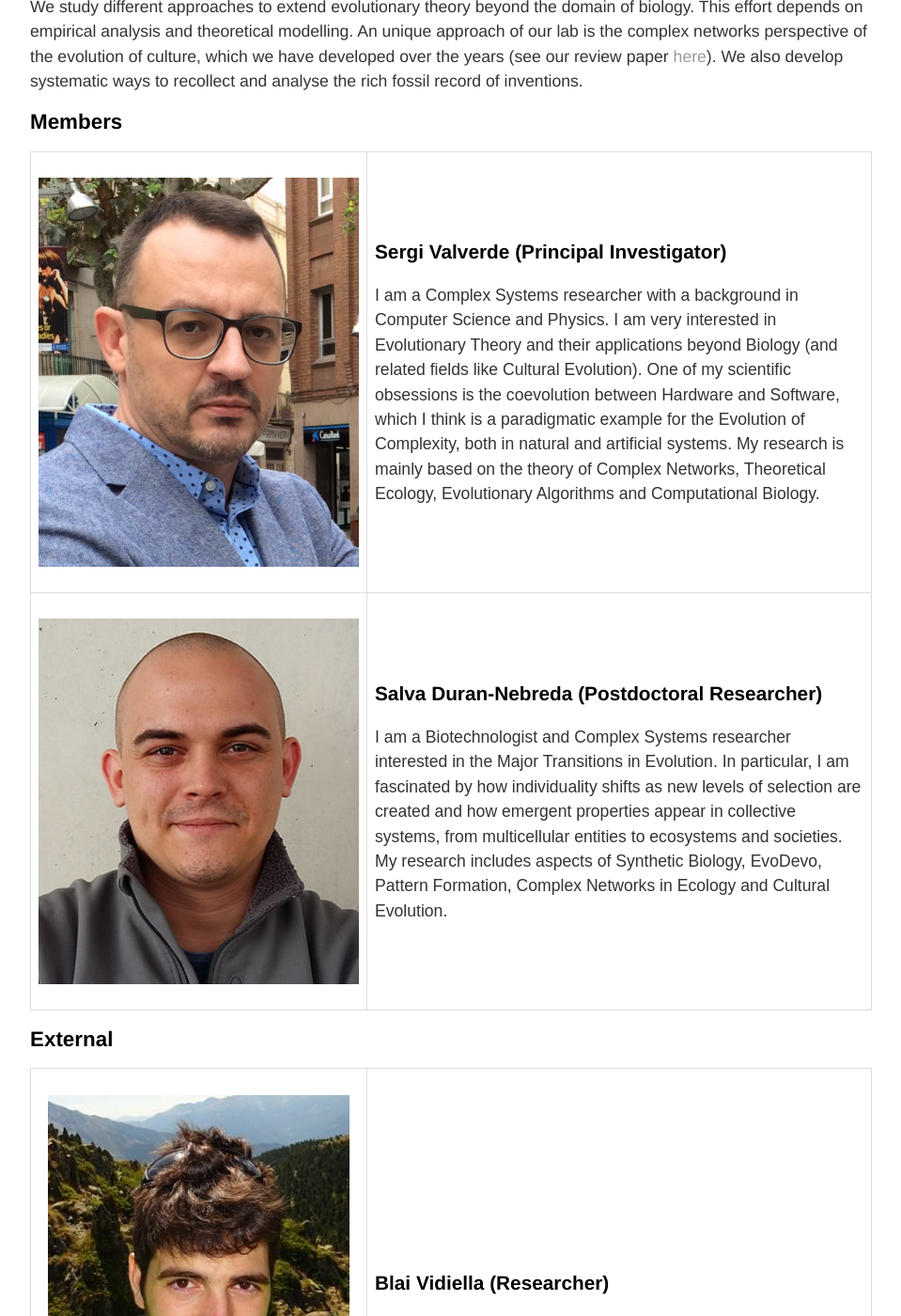
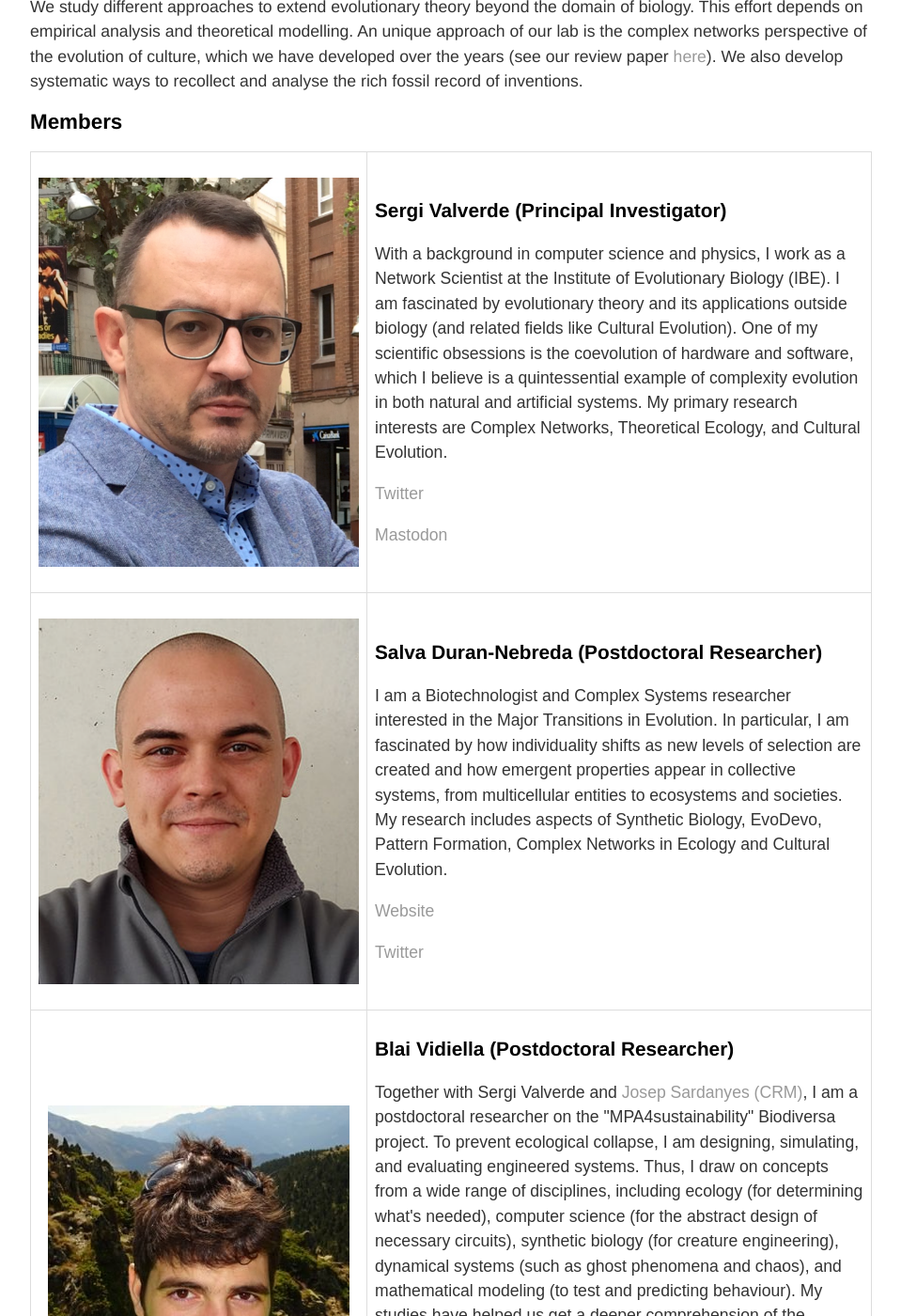
Before and after one commit to svalver/svalver.github.io, a Jekyll site: the page built from index.html, in a window 1280 px wide and 1400 px high, scrolled down 820 px. Shown: the whole window at 94% size, without its empty margins (160-1119 px from the left). Built offline with Jekyll 4.4.1, drawn with Linux system fonts in a browser that asks for light colours; some of the changed text lies outside the part shown.

Commit message:
update personal info
update personal info

```diff
--- a/index.html
+++ b/index.html
@@ -39,27 +39,49 @@ td, th {
 <tr>
     <td style="width:40%"><img src = "images/sergi_valverde.png"  style="float:center;"/></td>
     <td><h3>Sergi Valverde (Principal Investigator)</h3>
-        <p>I am a Complex Systems researcher with a background in Computer Science and Physics. I am very interested in Evolutionary Theory and their applications beyond Biology (and related fields like Cultural Evolution). One of my scientific obsessions is the coevolution between Hardware and Software, which I think is a paradigmatic example for the Evolution of Complexity, both in natural and artificial systems. My research is mainly based on the theory of Complex Networks, Theoretical Ecology, Evolutionary Algorithms and Computational Biology. </p>
+        <p>With a background in computer science and physics, I work as a Network Scientist at
+            the Institute of Evolutionary Biology (IBE). I am fascinated by evolutionary theory
+            and its applications outside biology (and related fields like Cultural Evolution).
+            One of my scientific obsessions is the coevolution of hardware and software, which
+            I believe is a quintessential example of complexity evolution in both natural
+            and artificial systems. My primary research interests are Complex Networks,
+            Theoretical Ecology, and Cultural Evolution.</p>
+        <p><a href="https://twitter.com/svalver"> Twitter </a> </p>
+        <p><a href="https://ecoevo.social/@svalver"> Mastodon </a> </p>
     </td>
 </tr>
 <tr>
     <td style="width:40%"><img src = "images/salva_duran.png"  style="float:center;"/></td>
     <td><h3>Salva Duran-Nebreda (Postdoctoral Researcher)</h3>
-    <p>I am a Biotechnologist and Complex Systems researcher interested in the Major Transitions in Evolution. In particular, I am fascinated by how individuality shifts as new levels of selection are created and how emergent properties appear in collective systems, from multicellular entities to ecosystems and societies.  My research includes aspects of Synthetic Biology, EvoDevo, Pattern Formation, Complex Networks in Ecology and Cultural Evolution.</p>
+    <p>I am a Biotechnologist and Complex Systems researcher interested in the Major Transitions in Evolution.
+        In particular, I am fascinated by how individuality shifts as new levels of selection are created
+        and how emergent properties appear in collective systems, from multicellular entities to ecosystems
+        and societies.  My research includes aspects of Synthetic Biology, EvoDevo, Pattern Formation,
+        Complex Networks in Ecology and Cultural Evolution.</p>
+    <p><a href="https://www.salvadurannebreda.com"> Website </a> </p>
+    <p><a href="https://twitter.com/SDuranNebreda"> Twitter </a> </p>
+    </td>
+</tr>
+<tr>
+    <td style="width:40%"><img src = "images/blai_vidiella.png"  style="float:center;"/></td>
+    <td> <h3>Blai Vidiella (Postdoctoral Researcher)</h3>
+    <p>Together with Sergi Valverde and <a href="https://www.crm.cat/person/37/sardanyes-cayuela-josep/">Josep Sardanyes (CRM)</a>, I am a postdoctoral researcher on
+        the "MPA4sustainability" Biodiversa project. To prevent ecological collapse, I am designing,
+        simulating, and evaluating engineered systems. Thus, I draw on concepts from a wide range
+        of disciplines, including ecology (for determining what's needed), computer science
+        (for the abstract design of necessary circuits), synthetic biology (for creature engineering),
+        dynamical systems (such as ghost phenomena and chaos), and mathematical modeling
+        (to test and predicting behaviour). My studies have helped us get a deeper comprehension of
+        the interplay between human activities and the biotic components of ecosystems that are
+        under danger, as well as how to keep these ecosystems healthy via biological means.
+        Will it be possible for us to Terraform our planet?
+    </p>
+    <p><a href="http://www.vidiella.science"> Website </a> </p>
+    <p><a href="https://twitter.com/BlaiVidiella"> Twitter </a> </p>
+    <p><a href="https://ecoevo.social/@bvidiella"> Mastodon </a> </p>
     </td>
 </tr>
 </table>
-
-
-<h2>External</h2>
-<table style="width:100%">
-<tr>
-    <td style="width:40%"><img src = "images/blai_vidiella.png"  style="float:center;"/></td>
-    <td> <h3>Blai Vidiella (Researcher)</h3>
-    </td>
-</tr>
-</table>
-
 
 <p>
 Keywords: Complex Systems, Complex Networks, Theoretical Ecology.
```
Also changed, not shown: 1 other file.
